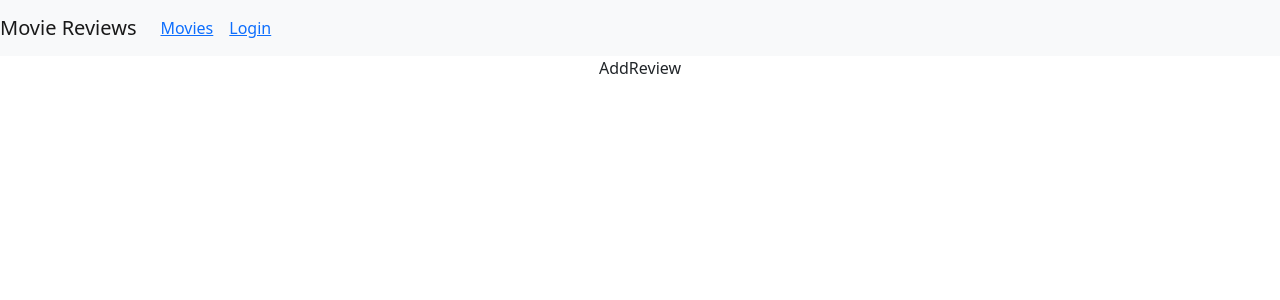
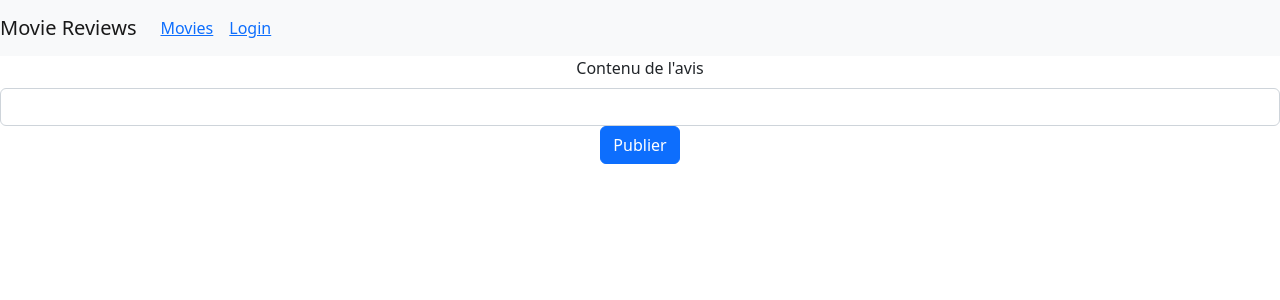
Before and after one commit to bricedurand/movie-reviews, a React (Create React App) app in the folder frontend/: page /movies/1/review in a window 1280 px wide. Shown: the top 300 px of the page. Built offline with nearby package versions, Linux system fonts and the light colour scheme.

Commit message:
Composant de publication d'un avis pour un film

```diff
--- a/frontend/src/components/add-review.js
+++ b/frontend/src/components/add-review.js
@@ -1,11 +1,49 @@
-import React from 'react'
+import React, {useState} from 'react'
+import MovieDataService from '../services/movies'
+import { Link } from "react-router-dom"
+import { Form, Button } from 'react-bootstrap';
+import Movie from './movie';
 
-function AddReview() {
-    return(
-        <div className='App'>
-            AddReview
-        </div>
-    );
+const AddReview = props => {
+   let editing = false
+   let initialReviewState = ""
+
+   const [review, setReview] = useState(initialReviewState)
+   const [submitted, setSubmitted] = useState(false)
+
+   const onChangeReview = e => {
+      const review = e.target.value
+      setReview(review)
+   }
+   const saveReview = () => {
+      var data = {
+         review: review,
+         name: props.user.name,
+         user_id: props.user.id,
+         movie_id: props.match.params.id
+      }
+      MovieDataService.createReview(data).then(response => {
+         setSubmitted(true)
+      }).catch( e => { console.log(e) })
+   }
+   return(
+      <div>
+         { submitted ? (
+            <div>
+               <h4>Votre avis a été publié</h4>
+               <Link to={ `/movies/${props.match.params.id}`}>Retour au film</Link>
+            </div>
+         ) : (
+            <Form>
+               <Form.Group>
+                  <Form.Label>Contenu de l'avis</Form.Label>
+                  <Form.Control type='text' required value={review} onChange={onChangeReview}></Form.Control>
+                  <Button variant='primary' onClick={saveReview}>{ editing ? "Modifier" : "Publier" }</Button>
+               </Form.Group>
+            </Form>
+         )}
+      </div>
+   );
 }
 
 export default AddReview;
```
